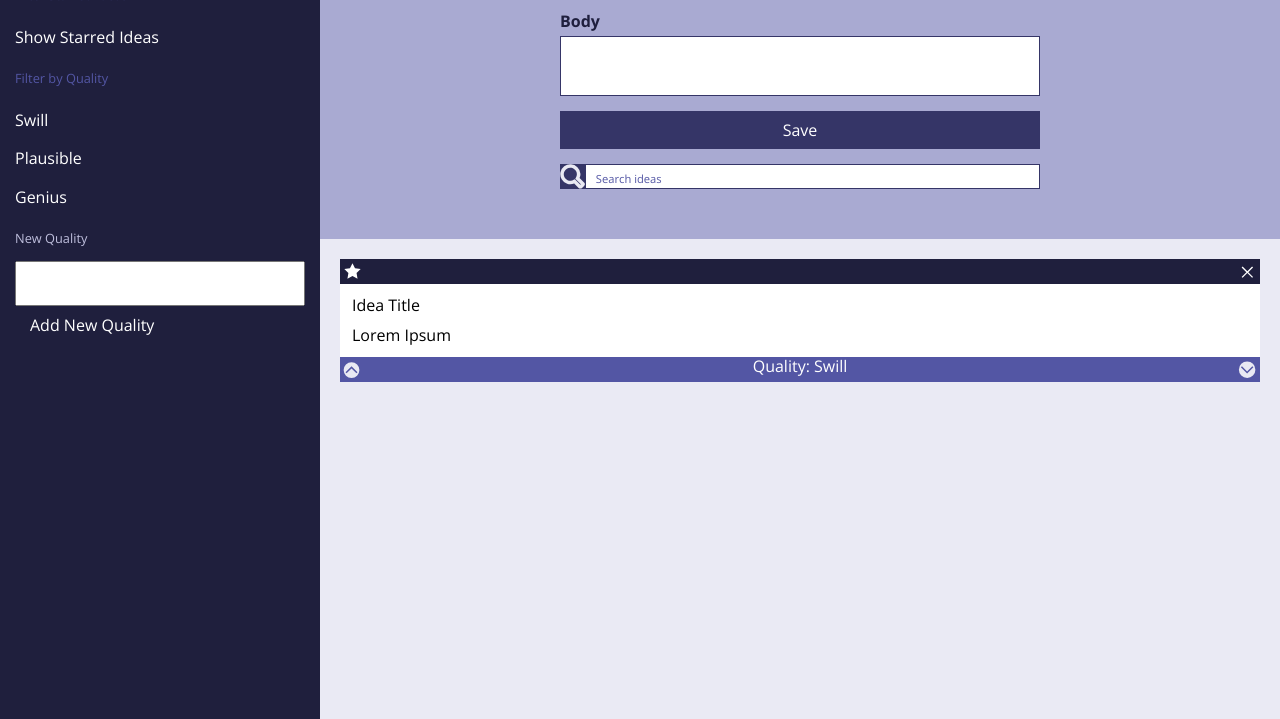
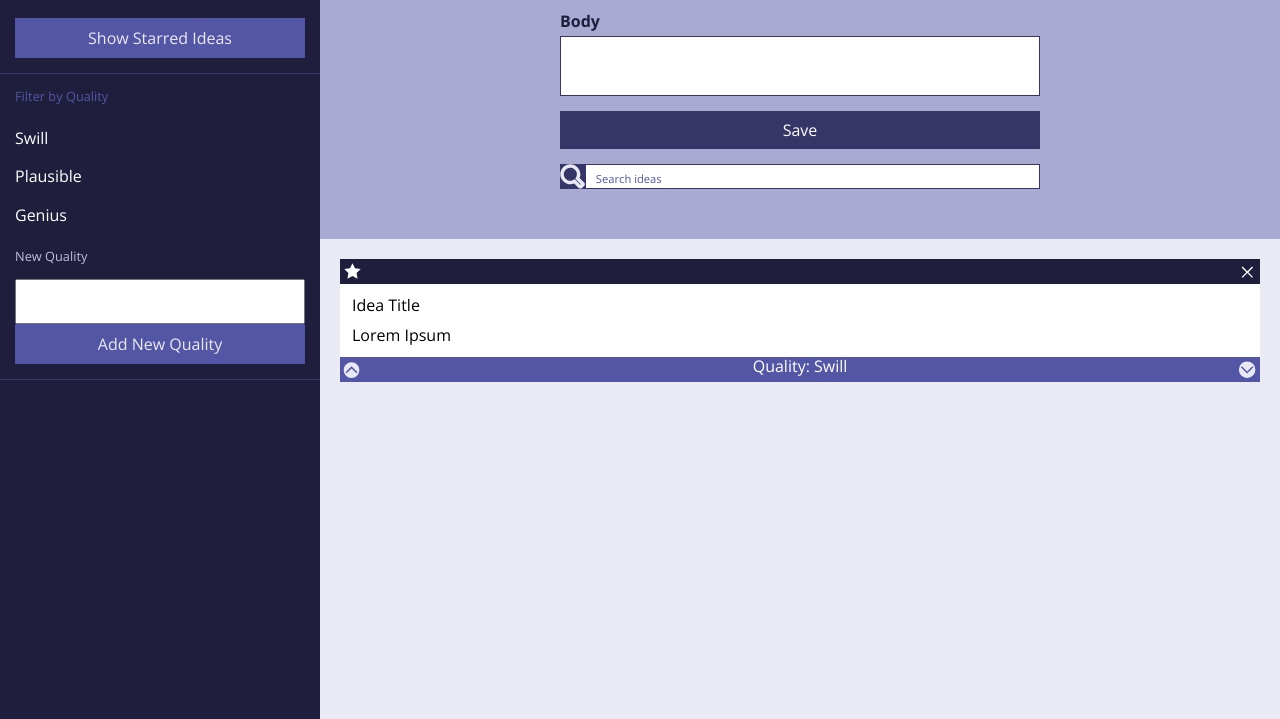
Before and after one commit to ericwm76/ideabox, a plain HTML site: page index.html in a window 1280 px wide. Shown: the part 81-800 px from the top of the page. Drawn offline with nearby package versions, Linux system fonts and the light colour scheme.

Commit message:
Improve the syling of the nav

```diff
--- a/styles.css
+++ b/styles.css
@@ -47,19 +47,21 @@ nav h6 {
   margin: 0;
 }
 
-/*
-show starred ideas and new quality buttons {
+.filter-header {
+    border-top: 1px solid #353567;
+}
+
+nav button{
+
   background-color: #5356A4;
   color: #E9E9F3;
-  border: 1px solid #353567;
-  padding: 10px;
-  margin: 0 15px;
-}*/
-
-
+  border: 1px solid #5356A4;
+  padding: 10px 0px 10px 0px;
+  margin: 0px 15px 15px 15px;
+}
 
 /* middle 3 buttons */
-nav button {
+.swill-quality {
   background-color: #1F1F3D;
   border-bottom: none;
   border-left: 7px solid #1F1F3D;
@@ -71,7 +73,7 @@ nav button {
   text-align: left;
 }
 /*not a hover this is the selected state */
-nav button:hover {
+.swill-quality:hover {
   background-color: #D12119;
   border-bottom: none;
   border-left: 7px solid #F58E72;
@@ -82,9 +84,13 @@ nav button:hover {
   padding: 10px 0px 10px 8px;
   text-align: left;
 }
-
+ #quality-btn {
+  margin-left: 0px;
+  width:100%;
+ }
 nav form {
   padding:0px 15px;
+  border-bottom: 1px solid #353567;
 }
 
 nav form label {
```
